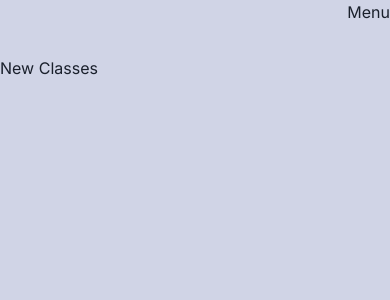
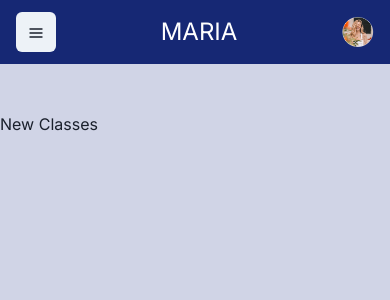
Before and after one commit to tamysteimbch/refactored-frontmaria, a Next.js app: page / in a window 390 px wide. Shown: the top 300 px of the page. Built offline with nearby package versions, Linux system fonts and the light colour scheme.

Commit message:
refactor: Update MobileMenu component to include setMode prop and improve mobile menu functionality

```diff
--- a/src/components/Sidebar/MobileMenu.tsx
+++ b/src/components/Sidebar/MobileMenu.tsx
@@ -1,7 +1,108 @@
-export default function MobileMenu() {
+'use client';
+import { ReactNode } from 'react';
+import {
+  Box,
+  Flex,
+  Avatar,
+  HStack,
+  IconButton,
+  Button,
+  Menu,
+  MenuButton,
+  MenuList,
+  MenuItem,
+  useDisclosure,
+  useColorModeValue,
+  Stack,
+} from '@chakra-ui/react';
+import { HamburgerIcon, CloseIcon } from '@chakra-ui/icons';
+import FlaviaImg from '@/assets/image.png';
+import sideButtons, { Mode } from '@/constants/sidebuttons';
+
+const FlaviaImgUrl = FlaviaImg.src;
+
+interface NavLinkProps {
+  children: ReactNode;
+  mode: Mode;
+  setMode: (value: Mode) => void;
+  onClose: () => void;
+}
+
+const NavLink = ({ children, mode, setMode, onClose }: NavLinkProps) => (
+  <Button
+    px={2}
+    py={1}
+    rounded={'md'}
+    background={'transparent'}
+    color={useColorModeValue('#FFF', 'gray.200')}
+    _hover={{
+      textDecoration: 'none',
+      bg: useColorModeValue('#2D3C7D', 'gray.700'),
+    }}
+    onClick={() => {
+      setMode(mode);
+      onClose();
+    }}
+  >
+    {children}
+  </Button>
+);
+
+interface MobileMenuProps {
+  setMode: (value: Mode) => void;
+}
+
+export default function MobileMenu({ setMode }: MobileMenuProps) {
+  const { isOpen, onOpen, onClose } = useDisclosure();
   return (
-    <div className="lg:hidden flex justify-end mb-8 container mx-auto">
-      <p>Menu</p>
+    <div className="lg:hidden block mb-12 text-white">
+      <Box bg={useColorModeValue('#162874', 'gray.900')} px={4}>
+        <Flex h={16} alignItems={'center'} justifyContent={'space-between'}>
+          <IconButton
+            size={'md'}
+            icon={isOpen ? <CloseIcon /> : <HamburgerIcon />}
+            aria-label={'Open Menu'}
+            display={{ md: 'none' }}
+            onClick={isOpen ? onClose : onOpen}
+          />
+          <HStack spacing={8} alignItems={'center'}>
+            <Box>
+              <p className="text-2xl">MARIA</p>
+            </Box>
+            <HStack as={'nav'} spacing={4} display={{ base: 'none', md: 'flex' }}>
+              {sideButtons.map((button) => (
+                <NavLink onClose={onClose} key={button.title} mode={button.mode} setMode={setMode}>
+                  {button.title}
+                </NavLink>
+              ))}
+            </HStack>
+          </HStack>
+          <Flex alignItems={'center'}>
+            <Menu>
+              <MenuButton as={Button} rounded={'full'} variant={'link'} cursor={'pointer'} minW={0}>
+                <Avatar size={'sm'} src={FlaviaImgUrl} />
+              </MenuButton>
+              <MenuList>
+                <MenuItem>
+                  <span className="text-black">Minha conta</span>
+                </MenuItem>
+              </MenuList>
+            </Menu>
+          </Flex>
+        </Flex>
+
+        {isOpen ? (
+          <Box pb={4} display={{ md: 'none' }}>
+            <Stack as={'nav'} spacing={4}>
+              {sideButtons.map((button) => (
+                <NavLink onClose={onClose} key={button.title} mode={button.mode} setMode={setMode}>
+                  {button.title}
+                </NavLink>
+              ))}
+            </Stack>
+          </Box>
+        ) : null}
+      </Box>
     </div>
   );
 }
```
